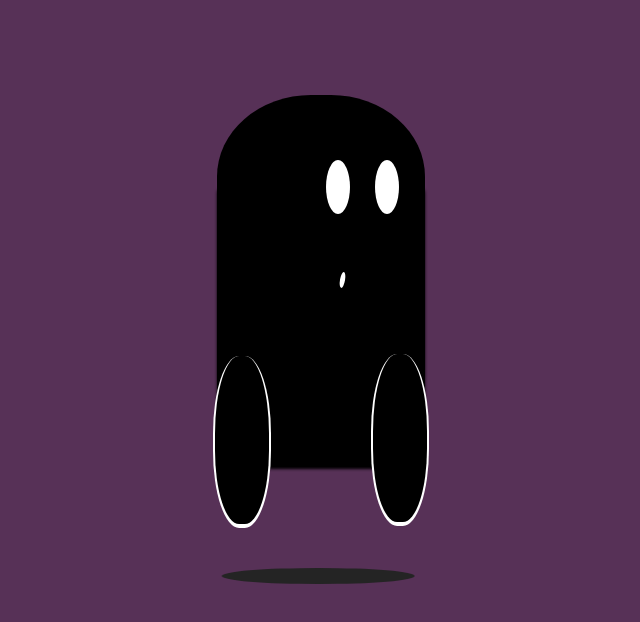
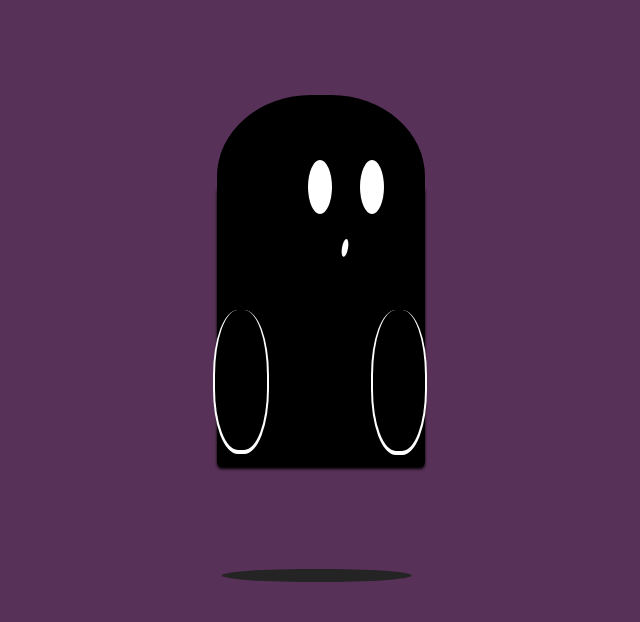
Before and after one commit to AlecxMoritz/ghostBoi, a plain HTML site: page index.html in a window 1280 px wide. Shown: the whole page, without its empty margins (293-933 px from the left). Drawn offline with Linux system fonts and the light colour scheme.

Commit message:
Am Made elements more reponsive

```diff
--- a/ghostBoi.css
+++ b/ghostBoi.css
@@ -13,7 +13,7 @@ body {
     position: relative;
     left: 0%;
     border: 1px solid transparent;
-    background-color:black;
+    background-color: black;
     z-index: 10;
 
   }
@@ -24,8 +24,8 @@ body {
    width: 50%;
    height: 30%;
    position:relative;
-   left:6em;
-   top: 4em;
+   left: 6vw;
+   top: 5vw;
    display: flex;
 
 
@@ -37,8 +37,8 @@ body {
     height: 100%;
     border-radius: 90%;
     background-color: white;
-    display: flex;
     margin: auto;
+    left: 20%;
   }
 
 .rightEye{
@@ -51,15 +51,15 @@ body {
 }
 
 .mouth{
-    width: 5%;
-    height: 30%; /* as the half of the width */
+    width: 3%;
+    height: 10%; /* as the half of the width */
     background-color: white;
     z-index: 2;
     border-radius: 60%;
     transform: rotate(10deg);
     position: relative;
-    top: 7em;
-    left: -4.5em;
+    top: 50%;
+    left: 60%;
 }
 
 .body{
@@ -76,10 +76,10 @@ body {
 
 
 .leftArm{
-    width:65%;
-    height: 140%;
+    width: 4vw;
+    height: 11vw;
     position: relative;
-    top: 145%;
+    top: 10vw;
     background-color: black;
     border-left: 2px solid white;
     border-right: 2px solid white;
@@ -88,11 +88,11 @@ body {
 }
 
 .rightArm{
-    width: 65%;
-    height: 140%;
+    width: 4vw;
+    height: 11vw;
     position: relative;
     left: 190%;
-    top: 0%;
+    top: -1.3vw;
     background-color: black;
     border-left: 2px solid white;
     border-right: 2px solid white;
@@ -117,8 +117,8 @@ body {
 
 
 .shadow {
-    width: 17%;
-    height: 1em;
+    width: 15vw;
+    height: 1vw;
     background-color: rgb(36, 36, 36);
     border-radius: 50%;
     display: inline-block;
--- a/index.html
+++ b/index.html
@@ -18,8 +18,8 @@
         <div class="eyes">
             <div class="leftEye"></div>
             <div class="rightEye"></div>
-            <div class="mouth"></div>
         </div>
+        <div class="mouth"></div>
     </div>
 
     <div class="torso">
@@ -30,11 +30,10 @@
     </div>
     </div>
 </div>
-</div>
 
 <div class="shrink">
 <div class="shadow"></div>
-
+</div>
 
     </body>
     </html>
```
